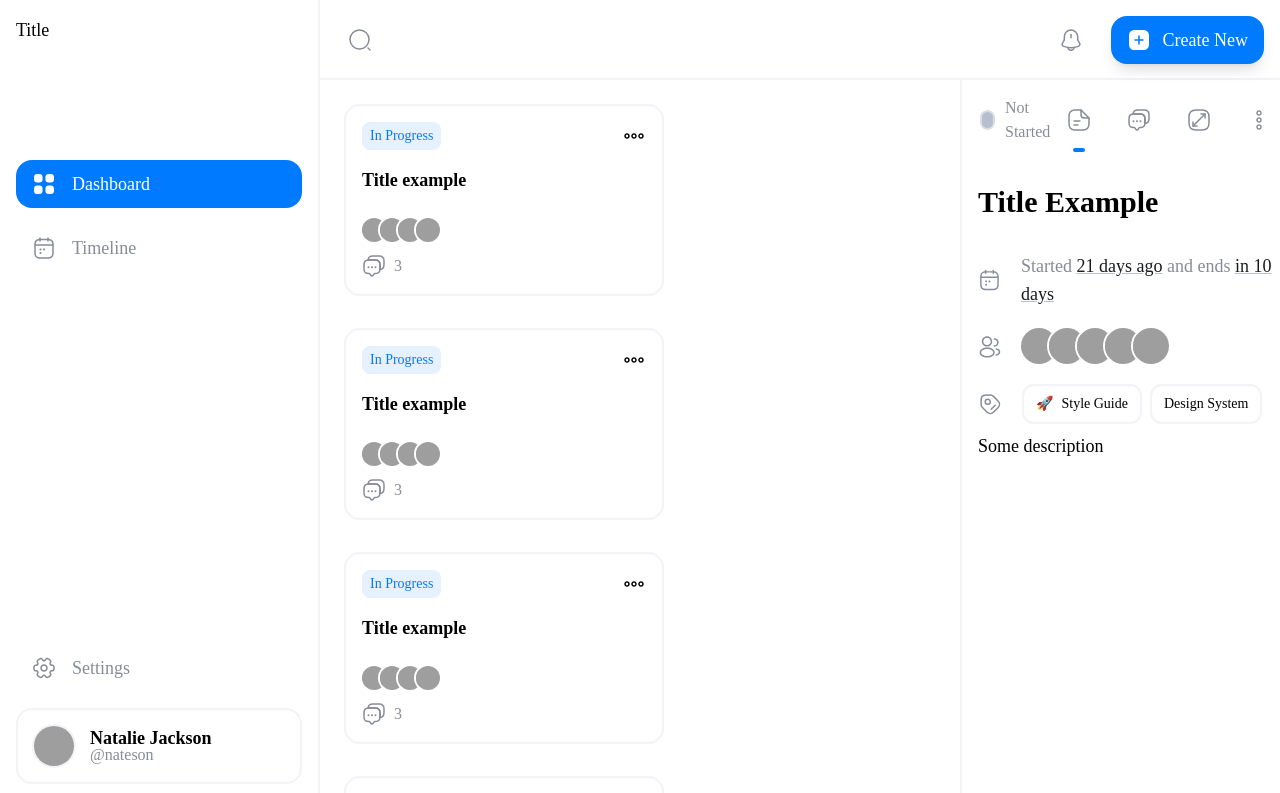
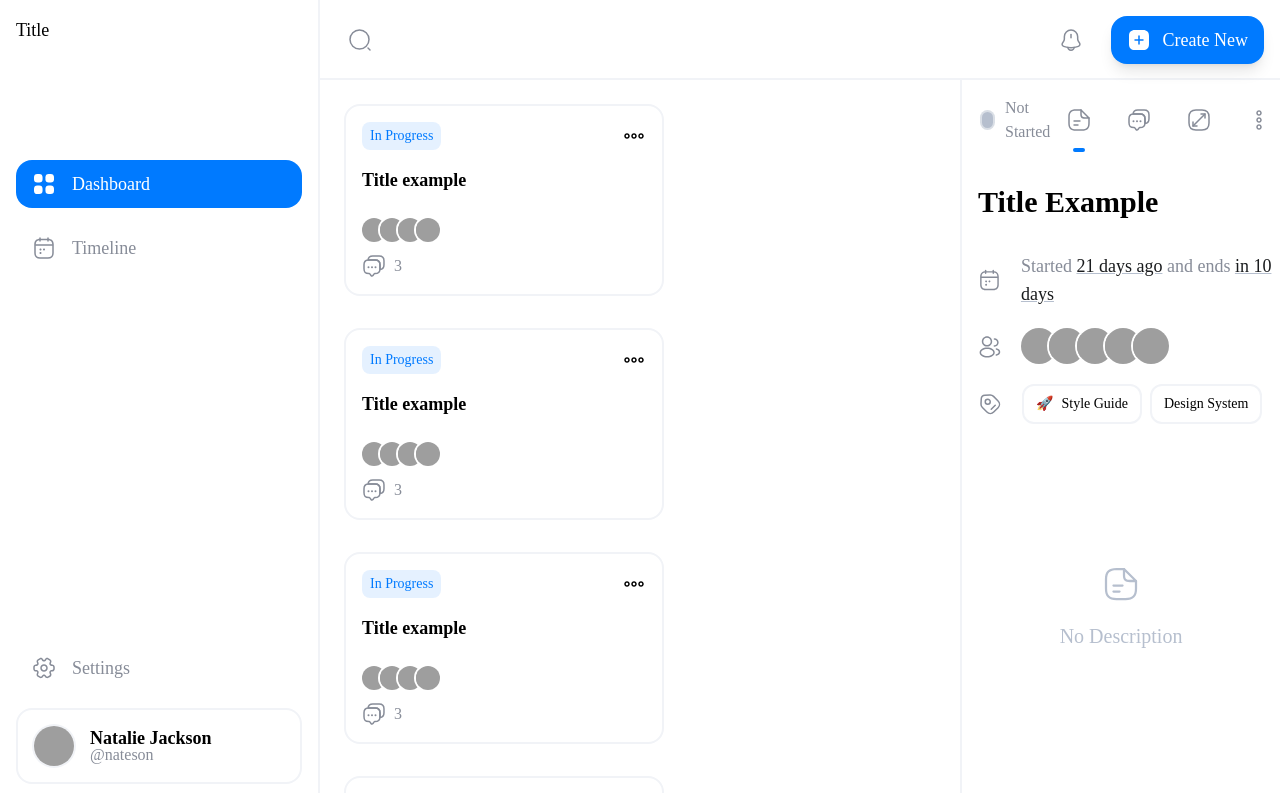
Before and after one commit to gochelias/tasklab, a Next.js app in the folder apps/web/: page / in a window 1280 px wide. Shown: the top 793 px of the page. Built offline with nearby package versions, Linux system fonts and the light colour scheme; grey boxes are pictures that could not be loaded.

Commit message:
feat(web,ui): component for no description

```diff
--- /dev/null
+++ b/apps/web/src/components/task/NoDescription.tsx
@@ -0,0 +1,10 @@
+import { DocumentTextIcon } from '@tasklab/ui';
+
+export const NoDescription = () => (
+	<>
+		<div className="text-200-light flex flex-col items-center space-y-5">
+			<DocumentTextIcon size={36} />
+			<p className="text-xl">No Description</p>
+		</div>
+	</>
+);
--- a/apps/web/src/components/task/TaskDescription.tsx
+++ b/apps/web/src/components/task/TaskDescription.tsx
@@ -1,4 +1,5 @@
 import { Scrollbars } from 'react-custom-scrollbars';
+import { NoDescription } from './NoDescription';
 
 export const TaskDescription = (props: any) => {
 	const customThumb = () => (
@@ -8,7 +9,13 @@ export const TaskDescription = (props: any) => {
 	return (
 		<>
 			<Scrollbars renderThumbVertical={customThumb} universal={true}>
-				<p className="pr-4 pb-8">{props.description}</p>
+				{props.description ? (
+					<p className="pr-4 pb-8">{props.description}</p>
+				) : (
+					<div className="flex h-full select-none items-center justify-center">
+						<NoDescription />
+					</div>
+				)}
 			</Scrollbars>
 		</>
 	);
--- a/apps/web/src/components/task/TaskPreview.tsx
+++ b/apps/web/src/components/task/TaskPreview.tsx
@@ -15,7 +15,7 @@ export const TaskPreview = () => (
 			<div className="flex h-full w-full flex-col">
 				<Tab.Panels className="h-full pt-24">
 					<Tab.Panel className="h-full pt-60">
-						<TaskDescription description="Some description" />
+						<TaskDescription />
 					</Tab.Panel>
 					<Tab.Panel className="h-full pb-20 pt-60">
 						<TaskComments />
--- a/packages/ui/src/icons/DocumentTextIcon.tsx
+++ b/packages/ui/src/icons/DocumentTextIcon.tsx
@@ -1,19 +1,21 @@
 import { Icon } from './icon.interface';
 
 export const DocumentTextIcon = ({
+	className,
 	active = false,
 	width,
 	height,
 	size = 24,
 }: Icon) => {
-	const w = width ? width.toString() : size.toString();
-	const h = height ? height.toString() : size.toString();
+	const w = width ? width : size;
+	const h = height ? height : size;
 
 	return active ? (
 		<svg
+			className={className}
 			width={w}
 			height={h}
-			viewBox={`0 0 ${w} ${h}`}
+			viewBox="0 0 24 24"
 			fill="currentColor"
 			xmlns="http://www.w3.org/2000/svg"
 		>
@@ -22,9 +24,10 @@ export const DocumentTextIcon = ({
 		</svg>
 	) : (
 		<svg
+			className={className}
 			width={w}
 			height={h}
-			viewBox={`0 0 ${w} ${h}`}
+			viewBox="0 0 24 24"
 			fill="currentColor"
 			xmlns="http://www.w3.org/2000/svg"
 		>
```
